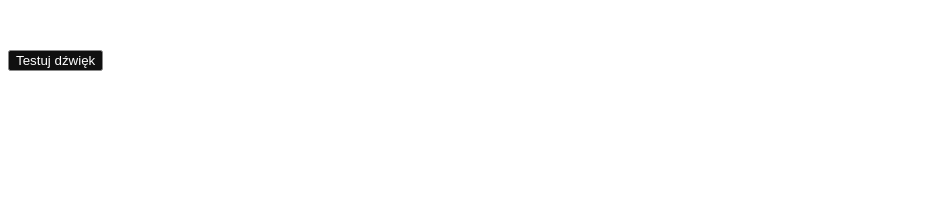
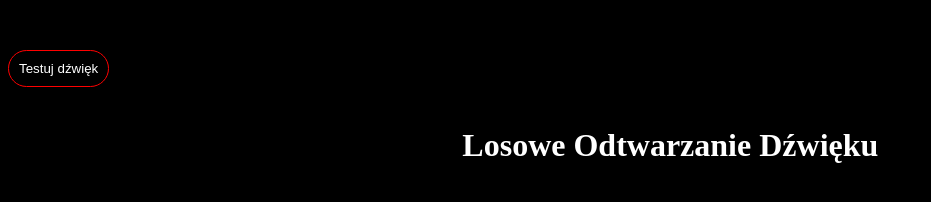
Before and after one commit to bukiet100roz/bukiet100roz.github.io, a plain HTML site: page troll/index.html in a window 1280 px wide. Shown: the whole page, without its empty margins (0-931 px from the left). Drawn offline with Linux system fonts and the light colour scheme.

Commit message:
Update index.html

```diff
--- a/troll/index.html
+++ b/troll/index.html
@@ -5,15 +5,24 @@
     <meta name="viewport" content="width=device-width, initial-scale=1.0">
     <title>Losowe Dźwięki i Animacja</title>
     <style>
-*{
-filter: invert(1);
-}
+	body{
+		background: #000;
+	}
+	button{
+	    border: 1px solid red;
+	    background: black;
+	    color: white;
+	    padding: 10px;
+	    border-radius: 30px;
+	}
+
         #animated-element {
             position: absolute;
             top: 50%;
             left: 50%;
             transform: translate(-50%, -50%);
             transition: top 2s ease, left 2s ease;
+	    color: white;
         }
     </style>
 </head>
```
